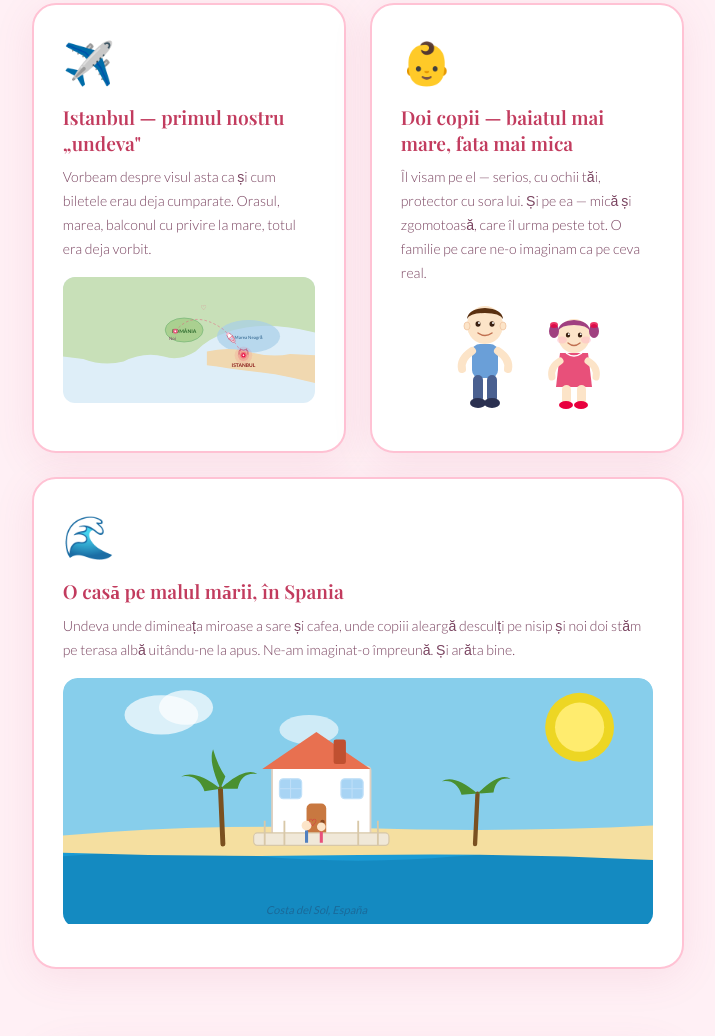
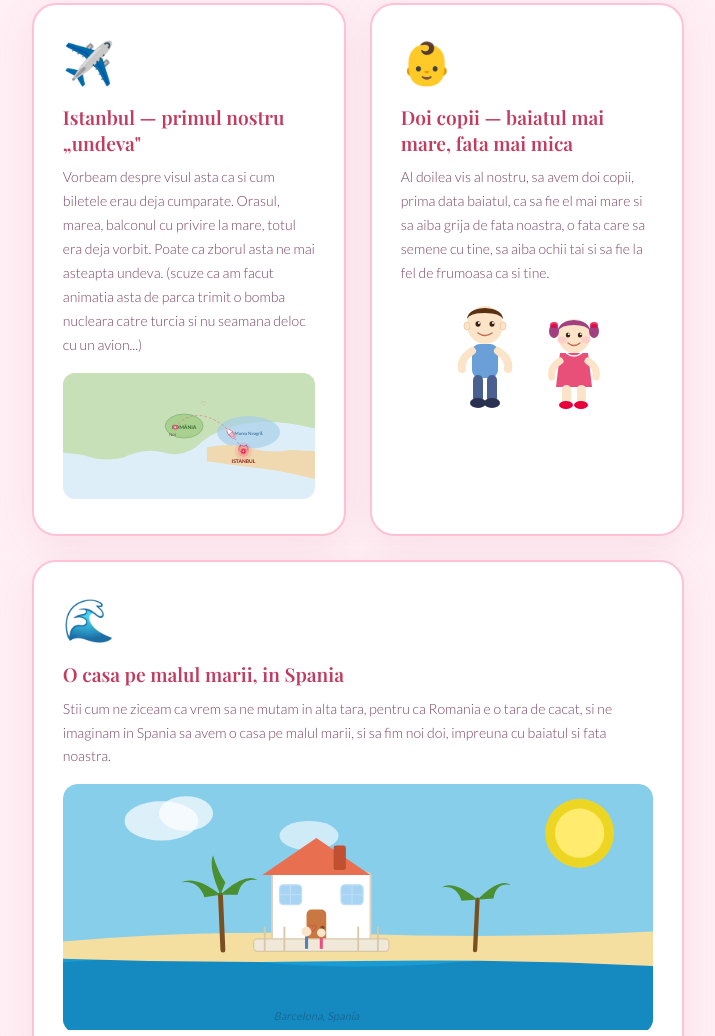
Before and after one commit to andreeaenjoyer/andreea, a plain HTML site: page index.html in a window 1280 px wide. Shown: the part 3608-4644 px from the top of the page, without its empty margins (282-997 px from the left). Drawn offline with nearby package versions, Linux system fonts and the light colour scheme; a web font is replaced by a local one.

Commit message:
Update index.html

```diff
--- a/index.html
+++ b/index.html
@@ -298,7 +298,7 @@ footer{text-align:center;padding:2rem;color:var(--text-light);font-size:.8rem;le
     <div class="dream-card" id="dreamIstanbul">
       <span class="dream-icon">✈️</span>
       <h3>Istanbul — primul nostru „undeva"</h3>
-      <p>Vorbeam despre visul asta ca și cum biletele erau deja cumparate. Orasul, marea, balconul cu privire la mare, totul era deja vorbit. </p>
+      <p>Vorbeam despre visul asta ca si cum biletele erau deja cumparate. Orasul, marea, balconul cu privire la mare, totul era deja vorbit. Poate ca zborul asta ne mai asteapta undeva. (scuze ca am facut animatia asta de parca trimit o bomba nucleara catre turcia si nu seamana deloc cu un avion...) </p>
       <svg width="100%" viewBox="0 0 400 200" xmlns="http://www.w3.org/2000/svg" style="border-radius:12px;margin-top:1rem;">
         <rect width="400" height="200" rx="12" fill="#deeef8"/>
         <path d="M0,0 L400,0 L400,88 Q335,72 290,80 Q240,88 210,118 Q184,134 160,126 Q128,118 96,134 Q64,142 32,130 L0,126Z" fill="#c8e0b8"/>
@@ -335,7 +335,7 @@ footer{text-align:center;padding:2rem;color:var(--text-light);font-size:.8rem;le
     <div class="dream-card" id="dreamKids">
       <span class="dream-icon">👶</span>
       <h3>Doi copii — baiatul mai mare, fata mai mica</h3>
-      <p>Îl visam pe el — serios, cu ochii tăi, protector cu sora lui. Și pe ea — mică și zgomotoasă, care îl urma peste tot. O familie pe care ne-o imaginam ca pe ceva real.</p>
+      <p>Al doilea vis al nostru, sa avem doi copii, prima data baiatul, ca sa fie el mai mare si sa aiba grija de fata noastra, o fata care sa semene cu tine, sa aiba ochii tai si sa fie la fel de frumoasa ca si tine. </p>
       <div class="kids-row">
         <!-- Boy SVG -->
         <svg width="70" height="110" viewBox="0 0 70 110" xmlns="http://www.w3.org/2000/svg">
@@ -406,8 +406,8 @@ footer{text-align:center;padding:2rem;color:var(--text-light);font-size:.8rem;le
     <!-- VIS 3: SPANIA -->
     <div class="dream-card" id="dreamSpain" style="grid-column:1/-1;">
       <span class="dream-icon">🌊</span>
-      <h3>O casă pe malul mării, în Spania</h3>
-      <p>Undeva unde dimineața miroase a sare și cafea, unde copiii aleargă desculți pe nisip și noi doi stăm pe terasa albă uitându-ne la apus. Ne-am imaginat-o împreună. Și arăta bine.</p>
+      <h3>O casa pe malul marii, in Spania</h3>
+      <p>Stii cum ne ziceam ca vrem sa ne mutam in alta tara, pentru ca Romania e o tara de cacat, si ne imaginam in Spania sa avem o casa pe malul marii, si sa fim noi doi, impreuna cu baiatul si fata noastra.</p>
       <div class="spain-map-wrap">
         <svg width="100%" viewBox="0 0 480 200" xmlns="http://www.w3.org/2000/svg">
           <!-- Sky -->
@@ -467,7 +467,7 @@ footer{text-align:center;padding:2rem;color:var(--text-light);font-size:.8rem;le
           <!-- Heart between them -->
           <text x="203" y="120" font-size="8" fill="#e8003d" text-anchor="middle">♡</text>
           <!-- Label -->
-          <text x="206" y="192" text-anchor="middle" font-size="9" fill="#1a6a9a" font-family="Lato,sans-serif" font-style="italic">Costa del Sol, España</text>
+          <text x="206" y="192" text-anchor="middle" font-size="9" fill="#1a6a9a" font-family="Lato,sans-serif" font-style="italic">Barcelona, Spania</text>
         </svg>
       </div>
     </div>
@@ -522,7 +522,7 @@ footer{text-align:center;padding:2rem;color:var(--text-light);font-size:.8rem;le
   <div class="ending-card" id="endingCard">
     <div class="ending-year">30 Aprilie 2025 — 30 Aprilie 2026</div>
     <div class="ending-title">
-      La mulți ani nouă...<br>
+      La mulți ani noua,<br>
       <span>sau ce a mai rămas din noi.</span>
     </div>
     <p class="ending-sub">Un an. O grămadă de momente bune, câteva greșeli, două despărțiri și un vis comun despre Istanbul, doi copii și o casă cu vedere la mare. Nu știu ce o să fie. Dar știu că tot ce am trăit împreună a contat. Și că tu ai contat. Mereu.</p>
```
